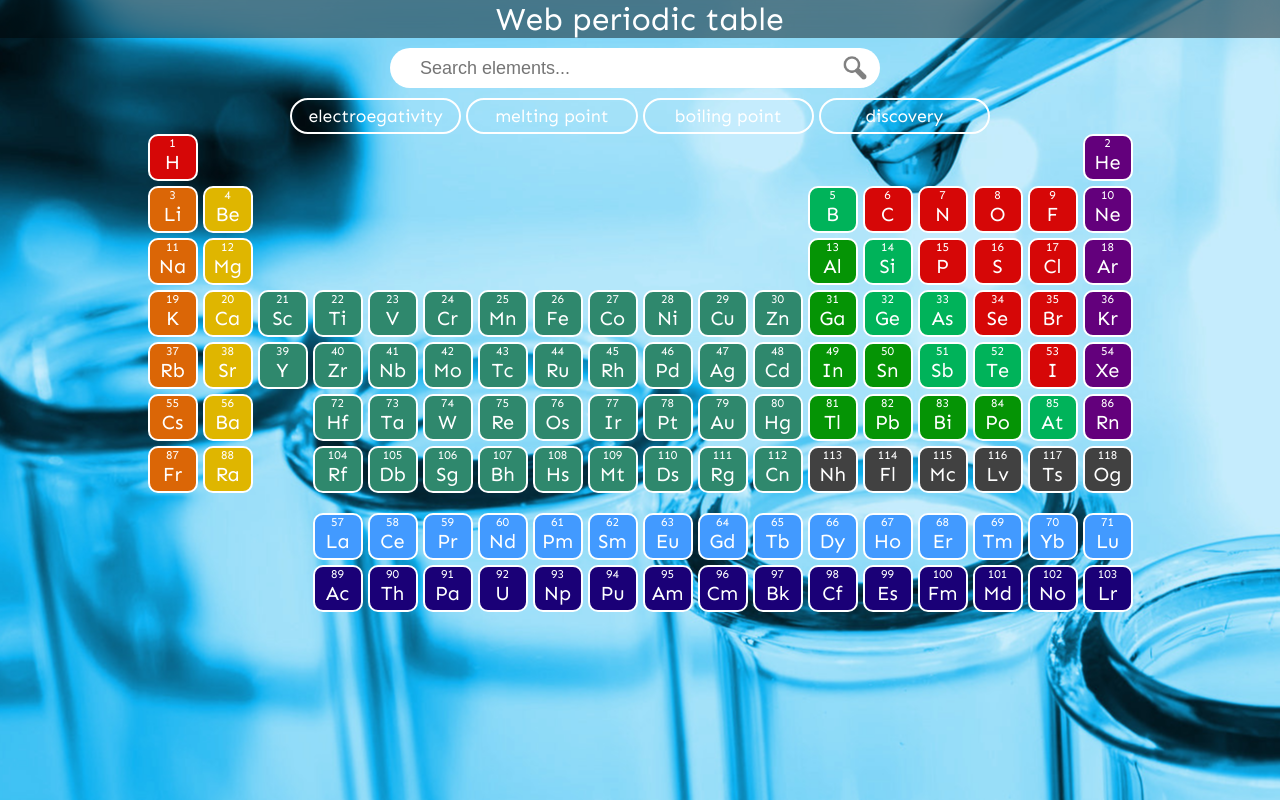
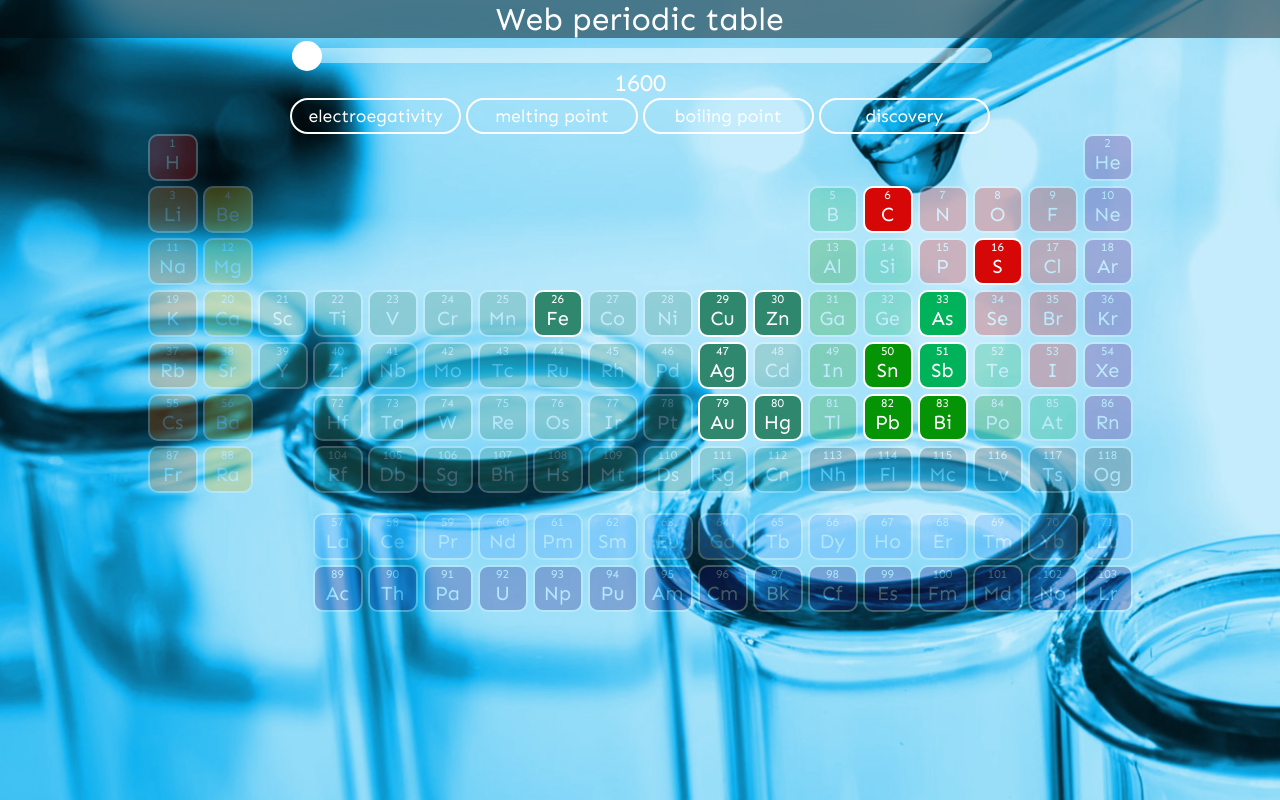
Before and after one commit to AntonHuggard/elementary-2, a React (Create React App) app: page / in a window 1280 px wide. Both pictures are taken after a click on the button "discovery". Built offline with nearby package versions, Linux system fonts and the light colour scheme.

Commit message:
discovery slider now works

```diff
--- a/src/App.js
+++ b/src/App.js
@@ -696,7 +696,7 @@ class App extends Component {
       boiling_point: 615, // sublimation
       electronegativity: 2.18,
       radioactive: false,
-      discovery_date: 815,
+      discovery_date: 0,
       discovery_details: 'before 815 AD by Arabic Alchemists',
       etymology: 'from the Greek word for <em>stink</em>',
       description: 'Arsenic is a metalloid. It has various allotropes, but only the gray form, which has a metallic appearance, is important to industry. Yellow and black allotropes also available.'
@@ -2656,6 +2656,7 @@ class App extends Component {
     document.getElementById("electronegativity_div").style.display = "none";
     document.getElementById("melting_pt_div").style.display = "none";
     document.getElementById("boiling_pt_div").style.display = "none";
+    document.getElementById("discovery_div").style.display = "none";
     switch (exception) {
       case "en-slider":
         document.getElementById("electronegativity_div").style.display = "block";
@@ -2665,6 +2666,10 @@ class App extends Component {
         break;
       case "bp-slider":
         document.getElementById("boiling_pt_div").style.display = "block";
+        break;
+      case "discovery":
+        document.getElementById("discovery_div").style.display = "block";
+        this.handleDiscovery()
         break;
       default:
         document.getElementById("element_search_container").style.display = "grid";
@@ -2756,6 +2761,19 @@ class App extends Component {
     }
   }
 
+  handleDiscovery = () => {
+    const slider = document.getElementById('discovery_timeline');
+    document.getElementById("date_display").innerHTML = slider.value;
+
+    let htmlAtoms = document.getElementsByClassName('element-tile');
+
+    for (var i = htmlAtoms.length -1; i >= 0; i--) {
+      let discovery_date =  htmlAtoms[i].getAttribute('data-discovery');
+      if (slider.value >= discovery_date) htmlAtoms[i].style.opacity = "100%";
+      else htmlAtoms[i].style.opacity = this.state.lowOpacity;
+    }
+  }
+
   selectQueryType = (option) => {
     console.log(option);
     const activate_slider = this.state.inputOption === option ? false : true;
@@ -2764,14 +2782,6 @@ class App extends Component {
     this.setState({ inputOption : setInput });
     if (activate_slider) this.hideInputsExcept(option);
     else this.hideInputsExcept("search");
-  }
-
-
-  handleDiscovery = () => {
-    console.log(this.state.inputOption)
-    const setInput = this.state.inputOption === "disc-slider" ? "text" : "disc-slider";
-    this.setState({ inputOption : setInput })
-    console.log(this.state.inputOption);
   }
 
   render() {
@@ -2814,9 +2824,18 @@ class App extends Component {
               onChange={this.handleBoilingPoint} />
             <p id = "BP_display">0 &#176;C</p>
         </div>
+        <div id="discovery_div" className="slider_div">
+            <input
+              type="range"
+              min="1600"
+              max="2020"
+              class="slider"
+              id="discovery_timeline"
+              onChange={this.handleDiscovery} />
+            <p id = "date_display">1600</p>
+        </div>
         <SliderMenu
           onSelectQuery={this.selectQueryType}
-          onDiscovery={this.handleDiscovery}
         />
         <PeriodicTable
           atoms={this.state.atoms}
--- a/src/components/element.jsx
+++ b/src/components/element.jsx
@@ -16,6 +16,7 @@ class Element extends React.Component {
             data-electroneg={this.props.atom.electronegativity}
             data-meltingpt={this.props.atom.melting_point}
             data-boilingpt={this.props.atom.boiling_point}
+            data-discovery={this.props.atom.discovery_date}
             onClick={ () => this.props.onHandleClick(this.props.atom) } >
                 <label>{this.props.atom.atomic_number}</label>
                 <p>{this.props.atom.symbol}</p>
--- a/src/components/sliders.jsx
+++ b/src/components/sliders.jsx
@@ -8,7 +8,7 @@ class SliderMenu extends Component {
                 <button onClick={ () => {this.props.onSelectQuery("en-slider")} }>electroegativity</button>
                 <button onClick={ () => {this.props.onSelectQuery("mp-slider")} }>melting point</button>
                 <button onClick={ () => {this.props.onSelectQuery("bp-slider")} }>boiling point</button>
-                <button onClick={ () => {this.props.onDiscovery()} }>discovery</button>
+                <button onClick={ () => {this.props.onSelectQuery("discovery")} }>discovery</button>
             </div>
         );
     }
```
